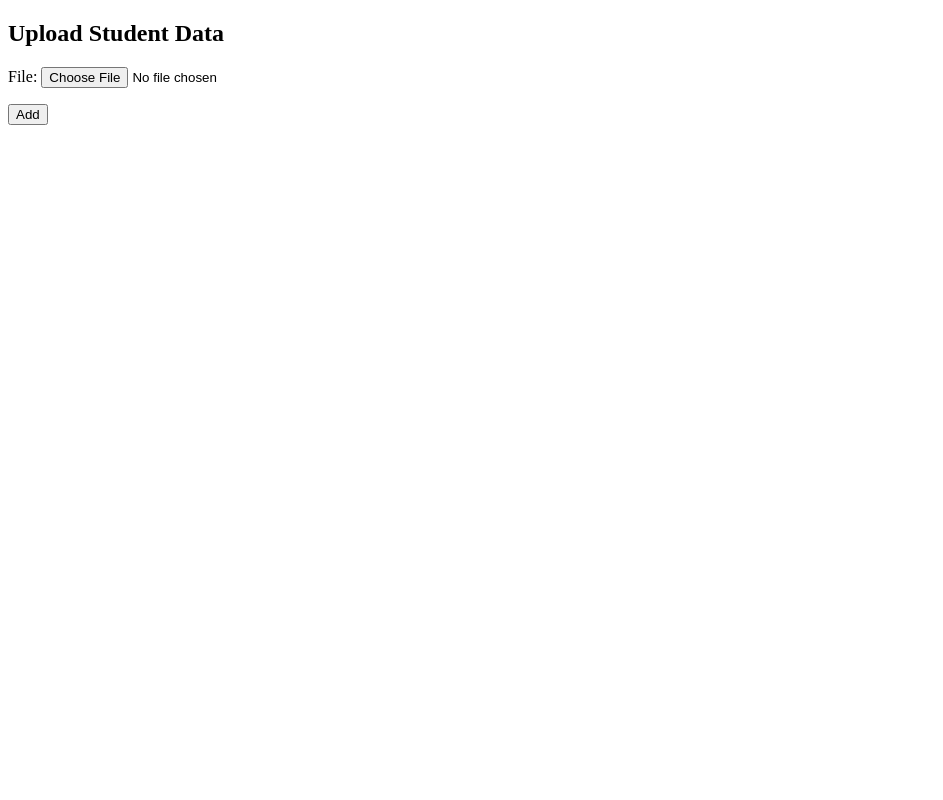
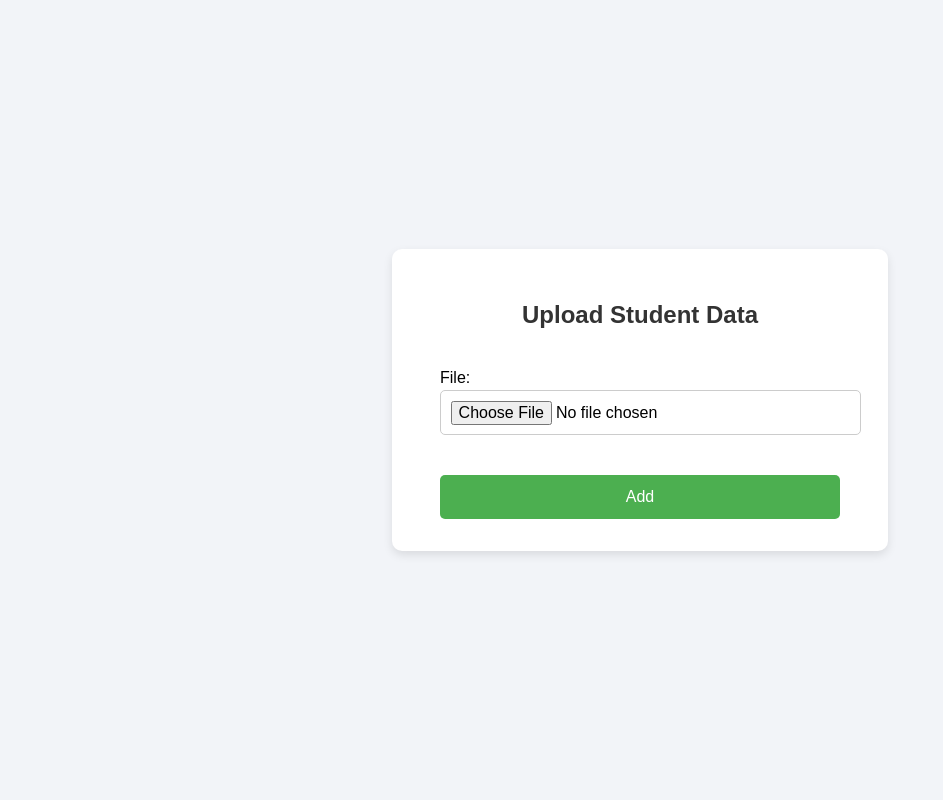
Before and after one commit to Girdhari-Lal/students_management, a Django app: page /upload/ in a window 1280 px wide. Shown: the whole page, without its empty margins (0-943 px from the left). Run offline with Django 5.2, Linux system fonts and the light colour scheme.

Commit message:
updated the design of upload.html

```diff
--- a/student/templates/upload.html
+++ b/student/templates/upload.html
@@ -2,15 +2,104 @@
 <html lang="en">
 <head>
     <meta charset="UTF-8">
-    <title>Title</title>
+    <title>Upload Student Data</title>
+    <style>
+        body {
+            font-family: Arial, sans-serif;
+            background-color: #f2f4f8;
+            display: flex;
+            justify-content: center;
+            align-items: center;
+            height: 100vh;
+            margin: 0;
+        }
+
+        .container {
+            background-color: white;
+            padding: 2rem 3rem;
+            border-radius: 10px;
+            box-shadow: 0 4px 10px rgba(0,0,0,0.1);
+            width: 100%;
+            max-width: 400px;
+        }
+
+        h2 {
+            text-align: center;
+            margin-bottom: 1.5rem;
+            color: #333;
+        }
+
+        form {
+            display: flex;
+            flex-direction: column;
+        }
+
+        form p {
+            margin-bottom: 1rem;
+        }
+
+        input[type="file"],
+        input[type="text"],
+        select {
+            width: 100%;
+            padding: 0.6rem;
+            margin-top: 0.2rem;
+            border: 1px solid #ccc;
+            border-radius: 5px;
+            font-size: 1rem;
+        }
+
+        button {
+            padding: 0.8rem;
+            background-color: #4CAF50;
+            color: white;
+            font-size: 1rem;
+            border: none;
+            border-radius: 5px;
+            cursor: pointer;
+            margin-top: 1rem;
+        }
+
+        button:hover {
+            background-color: #45a049;
+        }
+
+        .error {
+            color: red;
+            font-size: 0.9rem;
+            margin-top: -0.5rem;
+            margin-bottom: 1rem;
+        }
+    </style>
 </head>
 <body>
-    <h2>Upload Student Data</h2>
-    <form method="post" enctype="multipart/form-data">
-    {% csrf_token %}
-    {{ form.as_p }}
-    {{columns}}
-    <button type="submit">Add</button>
-    </form>
+    <div class="container">
+        <h2>Upload Student Data</h2>
+        <form method="post" enctype="multipart/form-data" onsubmit="return validateFile()">
+            {% csrf_token %}
+            {{ form.as_p }}
+            <div class="error" id="fileError"></div>
+            <button type="submit">Add</button>
+        </form>
+    </div>
+
+    <script>
+        function validateFile() {
+            const fileInput = document.querySelector('input[type="file"]');
+            const errorDiv = document.getElementById('fileError');
+            errorDiv.textContent = '';
+
+            if (fileInput && fileInput.files.length > 0) {
+                const file = fileInput.files[0];
+                const allowedExtensions = /\.(csv|xls|xlsx)$/i;
+
+                if (!allowedExtensions.test(file.name)) {
+                    errorDiv.textContent = 'Only .csv, .xls, or .xlsx files are allowed.';
+                    return false;
+                }
+            }
+            return true;
+        }
+    </script>
 </body>
 </html>
```
